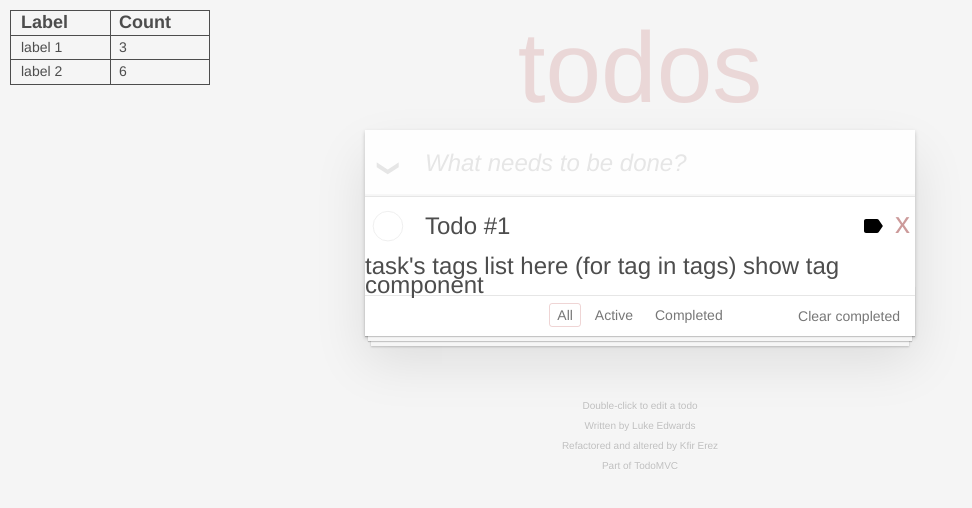
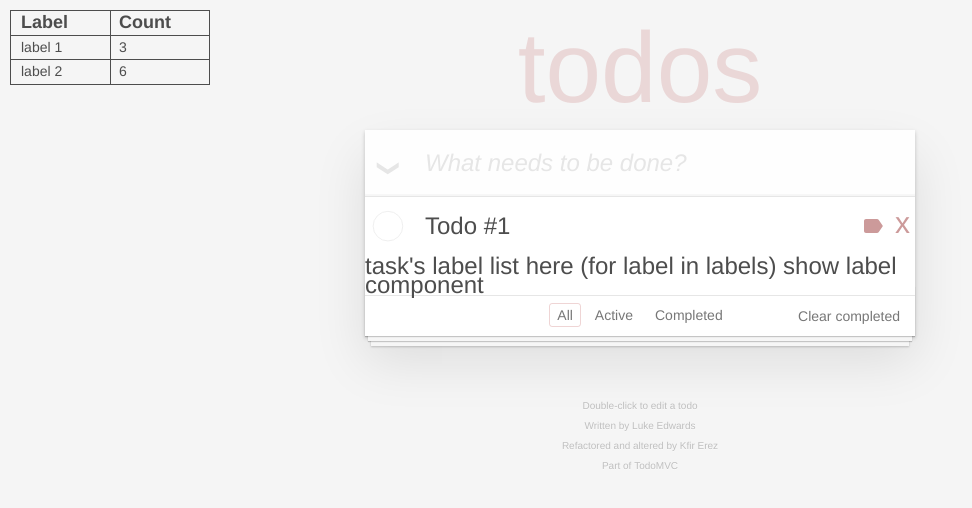
Before and after one commit to KErez/todomvc-yassi-ng, an Angular app: page / in a window 1280 px wide. Shown: the top 508 px of the page, without its empty margins (0-972 px from the left). Built offline with nearby package versions, Linux system fonts and the light colour scheme.

Commit message:
Basic template is complete

```diff
--- a/src/app/app.component.html
+++ b/src/app/app.component.html
@@ -29,7 +29,7 @@
           <label>Todo #1</label>
           <section class="buttons-ctrl">
             <button class="btn">
-              <svg class="vcenter" xmlns="http://www.w3.org/2000/svg" height="24" viewBox="0 0 24 24" width="24">
+              <svg class="vcenter svg-button" xmlns="http://www.w3.org/2000/svg" height="24" viewBox="0 0 24 24" width="24">
                 <path d="M0 0h24v24H0V0z" fill="none"/>
                 <path
                   d="M17.63 5.84C17.27 5.33 16.67 5 16 5L5 5.01C3.9 5.01 3 5.9 3 7v10c0 1.1.9 1.99 2 1.99L16 19c.67 0 1.27-.33 1.63-.84l3.96-5.58c.25-.35.25-.81 0-1.16l-3.96-5.58z"/>
@@ -40,7 +40,7 @@
         </div>
         <input class="edit" value="Todo #1">
         <div>
-          task's tags list here (for tag in tags) show tag component
+          task's label list here (for label in labels) show label component
         </div>
       </li>
     </ul>
--- a/src/app/app.component.scss
+++ b/src/app/app.component.scss
@@ -5,6 +5,16 @@
 
 .vcenter {
   margin-top: 50%;
+}
+
+.svg-button {
+  fill: #cc9a9a;
+  &:hover {
+    fill: #cc009a;
+  }
+  &:active {
+    fill: #88339a;
+  }
 }
 
 .tag-list {
```
